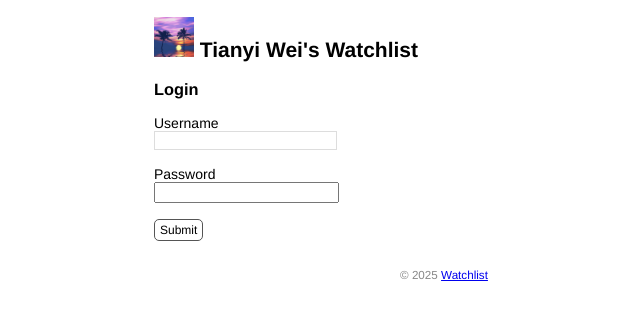
After one commit to ZiiiHe1012/watchlist, a Flask app: page /login in a window 1280 px wide. The commit adds this page. Shown: the top 320 px of the page, without its empty margins (196-836 px from the left). Run offline with Flask 3, Linux system fonts and the light colour scheme.

Commit message:
User authentication with Flask-Login

```diff
--- a/app.py
+++ b/app.py
@@ -5,6 +5,9 @@ import click
 from flask import Flask, url_for, render_template, request, redirect, flash
 from markupsafe import escape
 from flask_sqlalchemy import SQLAlchemy
+from flask_login import LoginManager, UserMixin, login_user, login_required, logout_user, current_user
+
+from werkzeug.security import generate_password_hash, check_password_hash
 
 app = Flask(__name__)
 app.config['SQLALCHEMY_DATABASE_URI'] = 'sqlite:////'+ os.path.join(app.root_path, 'data.db')
@@ -13,9 +16,20 @@ app.config['SECRET_KEY'] = 'dev'
 
 db = SQLAlchemy(app)
 
-class User(db.Model):
+login_manager = LoginManager(app)
+login_manager.login_view = 'login'
+
+class User(db.Model, UserMixin):
     id = db.Column(db.Integer, primary_key = True)
     name = db.Column(db.String(20))
+    username = db.Column(db.String(20))
+    password_hash = db.Column(db.String(128))
+
+    def set_password(self, password):
+        self.password_hash = generate_password_hash(password)
+
+    def validate_password(self, password):
+        return check_password_hash(self.password_hash, password)
 
 class Movie(db.Model):
     id = db.Column(db.Integer, primary_key = True)
@@ -52,14 +66,43 @@ def forge():
     db.session.commit()
     click.echo('Done.')
 
+
+@app.cli.command()
+@click.option('--username', prompt=True, help='The username used to login.')
+@click.option('--password', prompt=True, hide_input=True, confirmation_prompt=True, help='The password used to login.')
+def admin(username, password):
+    """Create user."""
+    db.create_all()
+
+    user = User.query.first()
+    if user is not None:
+        click.echo('Updating user...')
+        user.username = username
+        user.set_password(password)
+    else:
+        click.echo('Creating user...')
+        user = User(username = username, name='Admin')
+        user.set_password(password)
+        db.session.add(user)
+
+    db.session.commit()
+    click.echo('Done.')
+
 @app.context_processor
 def inject_user():
     user = User.query.first()
     return dict(user = user)
 
+@login_manager.user_loader
+def load_user(user_id):
+    user = User.query.get(int(user_id))
+    return user
+
 @app.route('/', methods = ['GET', 'POST'])
 def index():
     if request.method == 'POST':
+        if not current_user.is_authenticated:  # 如果当前用户未认证
+            return redirect(url_for('index'))
         title = request.form.get('title')
         year = request.form.get('year')
         if not title or not year or len(year) > 4 or len(title) > 60:
@@ -75,6 +118,7 @@ def index():
     return render_template('index.html', movies = movies)
 
 @app.route('/movie/eidt/<int:movie_id>', methods = ['GET', 'POST'])
+@login_required
 def edit(movie_id):
     movie = Movie.query.get_or_404(movie_id)
 
@@ -94,6 +138,7 @@ def edit(movie_id):
     return render_template('edit.html', movie = movie)
 
 @app.route('/movie/delete/<int:movie_id>', methods = ['POST'])  # 限定只接受 POST 请求
+@login_required
 def delete(movie_id):
     movie = Movie.query.get_or_404(movie_id)
     db.session.delete(movie)
@@ -101,6 +146,52 @@ def delete(movie_id):
     flash('Item deleted.')
     return redirect(url_for('index'))
 
+@app.route('/login', methods=['GET', 'POST'])
+def login():
+    if request.method == 'POST':
+        username = request.form['username']
+        password = request.form['password']
+
+        if not username or not password:
+            flash('Invalid input.')
+            return redirect(url_for('login'))
+
+        user = User.query.first()
+
+        if username == user.username and user.validate_password(password):
+            login_user(user)
+            flash('Login success.')
+            return redirect(url_for('index'))
+
+        flash('Invalid username or password.')
+        return redirect(url_for('login'))
+
+    return render_template('login.html')
+
+@app.route('/logout')
+@login_required
+def logout():
+    logout_user()
+    flash('Goodbye.')
+    return redirect(url_for('index'))
+
+@app.route('/settings', methods=['GET', 'POST'])
+@login_required
+def settings():
+    if request.method == 'POST':
+        name = request.form['name']
+
+        if not name or len(name) > 20:
+            flash('Invalid input.')
+            return redirect(url_for('settings'))
+
+        current_user.name = name
+
+        db.session.commit()
+        flash('Settings updated.')
+        return redirect(url_for('index'))
+
+    return render_template('settings.html')
 
 @app.errorhandler(404)
 def page_not_found(e):
--- /dev/null
+++ b/templates/login.html
@@ -0,0 +1,27 @@
+<!DOCTYPE html>
+<html lang="en">
+<head>
+    <meta charset="utf-8">
+    <title>{{ user.name }}'s Watchlist</title>
+    <link rel="icon" href="{{ url_for('static', filename='R-C.png') }}">
+    <link rel="stylesheet" href="{{ url_for('static', filename='style.css') }}" type="text/css">
+</head>
+<body>
+    <h2>
+        <img alt="View" class="view" src="{{ url_for('static', filename='images/view.jpg') }}">
+        {{ user.name }}'s Watchlist
+    </h2>
+    <h3>Login</h3>
+    <form method="post">
+        Username<br>
+        <input type="text" name="username" required><br><br>
+        Password<br>
+        <!-- 密码输入框的 type 属性使用 password，会将输入值显示为圆点 -->
+        <input type="password" name="password" required><br><br>
+        <input class="btn" type="submit" name="submit" value="Submit">
+    </form>
+    <footer>
+        <small>&copy; 2025 <a href="https://github.com/ZiiiHe1012/watchlist">Watchlist</a></small>
+    </footer>
+</body>
+</html>
```
Also changed, not shown: templates/index.html (+10 -0 lines), templates/settings.html (added, +23 -0 lines), data.db.
